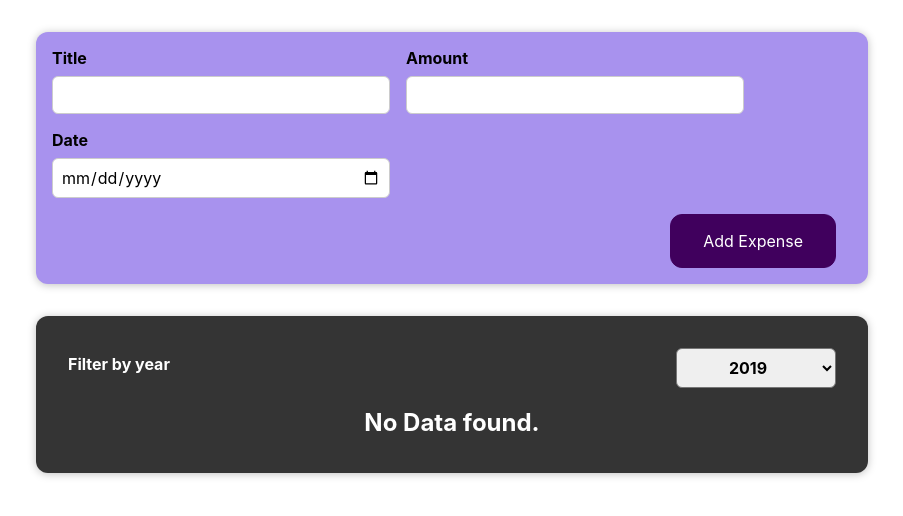
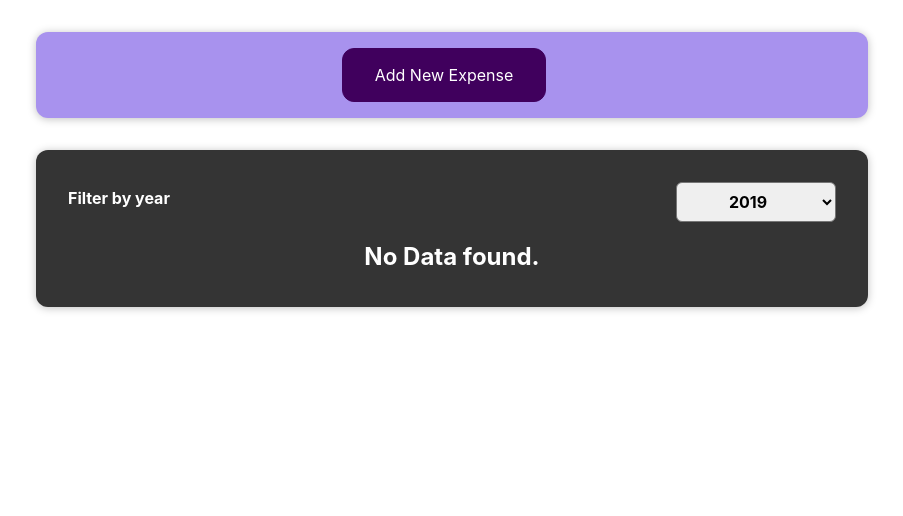
Before and after one commit to HennadiiZ/reactMxShwUdBscs, a React (Create React App) app: page / in a window 1280 px wide. Shown: the top 516 px of the page, without its empty margins (188-1091 px from the left). Built offline with nearby package versions, Linux system fonts and the light colour scheme.

Commit message:
069 [assignment] Time to Practice_ Conditional Content

```diff
--- a/src/components/NewExpense/ExpenseForm.js
+++ b/src/components/NewExpense/ExpenseForm.js
@@ -31,6 +31,8 @@
     setEnteredTitle('');
     setEnteredAmount('');
     setEnteredDate('');
+
+    props.addNewExpense(false);
   };
 
   return (
@@ -64,6 +66,7 @@
         </div>
       </div>
       <div className='new-expense__actions'>
+        <button type="submit" onClick={props.onCancel}>Cancel</button>
         <button type="submit">Add Expense</button>
       </div>
     </form>
--- a/src/components/NewExpense/NewExpense.js
+++ b/src/components/NewExpense/NewExpense.js
@@ -1,8 +1,18 @@
-import React from 'react';
+import React, { useState } from 'react';
 import './NewExpense.css';
 import ExpenseForm from './ExpenseForm';
 
 const NewExpense = (props) => {
+
+  const [isEditing, setIsEditing] = useState(false);
+
+  const startEditingHandler = () => {
+    setIsEditing(true);
+  };
+
+  const stopEditingHandler = () => {
+    setIsEditing(false);
+  };
 
   const onSaveExpenseDataHandler = (enteredExpenseData) => {
     const expenseData = {
@@ -10,13 +20,23 @@
       id: Math.random().toString()
     };
     props.onAddExpense(expenseData);
+    setIsEditing(false);
   };
 
   return (
     <div className='new-expense'>
-      <ExpenseForm
-       onSaveExpenseData={onSaveExpenseDataHandler}
-      />
+
+      { !isEditing && (
+        <button type="button" onClick={startEditingHandler}>Add New Expense</button>
+      )}
+
+      { isEditing && (
+        <ExpenseForm
+          onCancel={stopEditingHandler}
+          onSaveExpenseData={onSaveExpenseDataHandler}
+        />)
+      }
+
     </div>
   );
 };
--- a/src/index.js
+++ b/src/index.js
@@ -72,3 +72,5 @@
 // 067 Outputting Conditional Content
 
 // 068 Adding Conditional Return Statements
+
+// 069 [assignment] Time to Practice_ Conditional Content
```
Also changed, not shown: src/components/NewExpense/NewExpense.css (line endings or trailing spaces).
